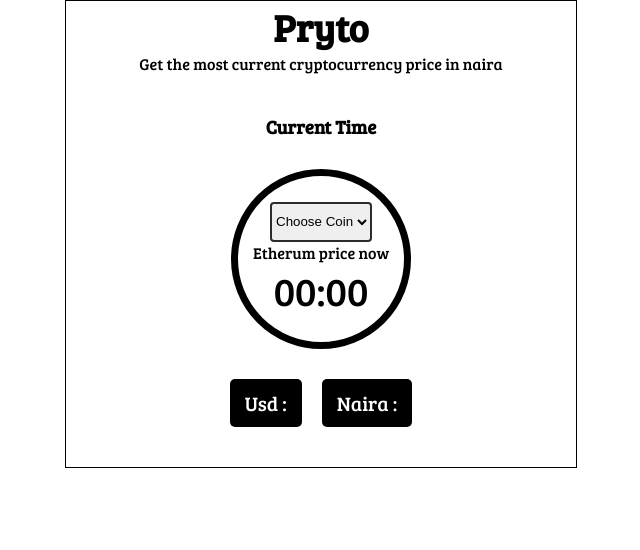
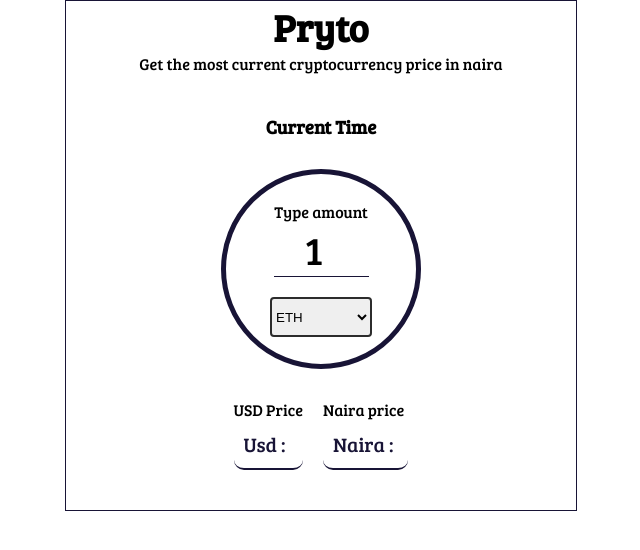
Before and after one commit to kodervine/Pryto-, a plain HTML site: page index.html in a window 1280 px wide. Shown: the whole page, without its empty margins (319-959 px from the left). Drawn offline with Linux system fonts and the light colour scheme; no server answers.

Commit message:
Now made the input number value to be multiplied bt the output on the screen

```diff
--- a/app.js
+++ b/app.js
@@ -1,65 +1,110 @@
 // Variables of select and converting the html collection to an array
-const coinsToExchange = document.getElementById('crypto-id').children;
-const coinIdArray = Array.from(coinsToExchange)
-console.log(coinIdArray[2].innerText)
-const selectCryptoId = document.getElementById('crypto-id');
-
+const coinsToExchange = document.getElementById("crypto-id").children;
+const coinIdArray = Array.from(coinsToExchange);
+console.log(coinIdArray[2].innerText);
+console.log(coinIdArray.selected);
+const selectCryptoId = document.getElementById("crypto-id");
 
 // Get bitcoin data from nomic
-const bitCoinData = "https://api.nomics.com/v1/currencies/ticker?key=23ac2761382825f70678666ea03f9ccdafe7bed4&ids=BTC,ETH,XRP&interval=1d,30d&convert=EUR&platform-currency=ETH&per-page=100&page=1";
+const bitCoinData =
+  "https://api.nomics.com/v1/currencies/ticker?key=23ac2761382825f70678666ea03f9ccdafe7bed4&ids=BTC,ETH,XRP&interval=1d,30d&convert=EUR&platform-currency=ETH&per-page=100&page=1";
 
 // Use async to fetch the bitcoin data
-setInterval(()=>{
-  async function getBitcoinFunction(){
-    const fetchData = await fetch(bitCoinData)
-    const data = await fetchData.json()
+// setInterval(() => {
+async function getBitcoinFunction() {
+  const fetchData = await fetch(bitCoinData);
+  const data = await fetchData.json();
 
-    const roundOffCryptoData = Math.round(data[0].price)
-    const bitCoinPrice = document.getElementById('bitcoin-price')
-    bitCoinPrice.innerText = roundOffCryptoData
+  const roundOffCryptoData = Math.round(data[0].price);
 
   // Show time
-    let timeToday = new Date;
-    // const timeToday = data[0].price_date;
-    const showDate = document.getElementById('show-date');
-    showDate.innerText = timeToday
-  }
-  getBitcoinFunction()
-}, 1000)
-
-// Convert from btc to currency
+  let timeToday = new Date();
+  const showDate = document.getElementById("show-date");
+  showDate.innerText = timeToday;
 
   // Currency conversion from exchangeAPI
-const access_key = 'VGNS7gpTo6o7errodHafToXucwtUhL6p';
-const from = 'USD';
-const to = 'NGN';
-const amount = 25;
+  const access_key = "VGNS7gpTo6o7errodHafToXucwtUhL6p";
+  const from = "USD";
+  const to = "NGN";
+  const amount = roundOffCryptoData;
 
   const myHeaders = new Headers();
   myHeaders.append("apikey", "VGNS7gpTo6o7errodHafToXucwtUhL6p");
 
   const requestOptions = {
-  method: 'GET',
-  redirect: 'follow',
-  headers: myHeaders
+    method: "GET",
+    redirect: "follow",
+    headers: myHeaders,
   };
 
   // Variable to append fetched conversion data to
   let fetchedData = {};
 
-fetch(`https://api.apilayer.com/exchangerates_data/convert?to=${to}&from=${from}&amount=${amount}`, requestOptions)
-  .then(response => response.text())
-  .then(result => console.log(fetchedData = result))
-  .catch(error => console.log('error', error));
+  fetch(
+    `https://api.apilayer.com/exchangerates_data/convert?to=${to}&from=${from}&amount=${amount}`,
+    requestOptions
+  )
+    .then((response) => response.text())
+    .then((result) => console.log((fetchedData = result)))
+    .catch((error) => console.log("error", error));
 
   // To delay until the fetch request has been made and convert to JS object : Display on screen
- setTimeout(()=>{
-  const convertData = JSON.parse(fetchedData)
+  setTimeout(() => {
+    const convertData = JSON.parse(fetchedData);
 
-  const nairaId = document.getElementById('naira-id');
-  const usdId = document.getElementById('usd-id');
+    const nairaId = document.getElementById("naira-id");
+    const usdId = document.getElementById("usd-id");
 
-  const roundOffNairaDecimal = Math.round(convertData.result)
-  nairaId.innerText = `Naira: ${roundOffNairaDecimal}`
-  usdId.innerText = `USD: $${amount}`
- }, 3000)
+    const roundOffDecimal = Math.round(convertData.result);
+
+    const getValueOfCoin = document.getElementById("input-coin").value;
+
+    // Multiply with the value from the number input
+    const multiplyInnerNairaText = roundOffDecimal * parseInt(getValueOfCoin);
+
+    const multiplyInnerDollarText = amount * parseInt(getValueOfCoin);
+    console.log(multiplyInnerNairaText);
+
+    nairaId.innerText = `N${multiplyInnerNairaText}`;
+    usdId.innerText = `$${multiplyInnerDollarText}`;
+  }, 3000);
+}
+getBitcoinFunction();
+// }, 4000);
+
+// Convert from btc to currency
+
+// // Currency conversion from exchangeAPI
+// const access_key = 'VGNS7gpTo6o7errodHafToXucwtUhL6p';
+// const from = 'USD';
+// const to = 'NGN';
+// const amount = roundOffCryptoData;
+
+// const myHeaders = new Headers();
+// myHeaders.append("apikey", "VGNS7gpTo6o7errodHafToXucwtUhL6p");
+
+// const requestOptions = {
+//   method: 'GET',
+//   redirect: 'follow',
+//   headers: myHeaders
+// };
+
+// // Variable to append fetched conversion data to
+// let fetchedData = {};
+
+// fetch(`https://api.apilayer.com/exchangerates_data/convert?to=${to}&from=${from}&amount=${amount}`, requestOptions)
+//   .then(response => response.text())
+//   .then(result => console.log(fetchedData = result))
+//   .catch(error => console.log('error', error));
+
+//   // To delay until the fetch request has been made and convert to JS object : Display on screen
+//  setTimeout(()=>{
+//   const convertData = JSON.parse(fetchedData)
+
+//   const nairaId = document.getElementById('naira-id');
+//   const usdId = document.getElementById('usd-id');
+
+//   const roundOffNairaDecimal = Math.round(convertData.result)
+//   nairaId.innerText = `Naira: ${roundOffNairaDecimal}`
+//   usdId.innerText = `USD: $${amount}`
+//  }, 3000)
--- a/index.html
+++ b/index.html
@@ -1,17 +1,18 @@
 <!DOCTYPE html>
 <html lang="en">
-
   <head>
-  <meta charset="UTF-8">
-  <meta http-equiv="X-UA-Compatible" content="IE=edge">
-  <meta name="viewport" content="width=device-width, initial-scale=1.0">
-  <link rel="stylesheet" href="style.css">
+    <meta charset="UTF-8" />
+    <meta http-equiv="X-UA-Compatible" content="IE=edge" />
+    <meta name="viewport" content="width=device-width, initial-scale=1.0" />
+    <link rel="icon" href="/images/logo-image.png" type="image/icon type" />
+    <link rel="stylesheet" href="style.css" />
     <script src="/app.js" defer></script>
-  <title>| Pryto | </title>
+    <title>| Pryto |</title>
   </head>
 
   <body>
     <header class="header">
+      <!-- <img src="/images/logo-image.png" alt=""> -->
       <h1>Pryto</h1>
       <p>Get the most current cryptocurrency price in naira</p>
     </header>
@@ -21,24 +22,29 @@
       <p id="show-date"></p>
       <!-- Circle to display the bitcoin -->
       <div class="price-circle">
+        <p>Type amount</p>
+        <input type="number" name="" id="input-coin" value="1" />
         <select name="crypto-id" id="crypto-id">
           <option value="">Choose Coin</option>
           <option value="ETH">BTC</option>
-        <option value="ETH">ETH</option>
+          <option value="ETH" selected>ETH</option>
           <option value="ETH">BNB</option>
           <option value="ETH">DOGE</option>
           <option value="ETH">ZEC</option>
         </select>
-      <p>Etherum price now</p>
-      <p id="bitcoin-price">00:00</p>
       </div>
 
       <!-- Price  -->
-    <section class="currency-price">
-        <p id="usd-id">Usd : </p>
-        <p id="naira-id">Naira : </p>
+      <section class="currency-price-container">
+        <div>
+          <p>USD Price</p>
+          <p id="usd-id" class="currency-price">Usd :</p>
+        </div>
+        <div>
+          <p>Naira price</p>
+          <p id="naira-id" class="currency-price">Naira :</p>
+        </div>
       </section>
     </main>
   </body>
-
 </html>
--- a/style.css
+++ b/style.css
@@ -1,4 +1,4 @@
-@import url('https://fonts.googleapis.com/css2?family=Bree+Serif&display=swap');
+@import url("https://fonts.googleapis.com/css2?family=Bree+Serif&display=swap");
 
 * {
   box-sizing: border-box;
@@ -6,12 +6,16 @@
   padding: 0;
 }
 
+:root {
+  --primary-bg-color: rgb(24, 20, 54);
+}
+
 body {
   width: 40%;
   margin: auto;
   background-color: white;
-  border: 1px solid black;
-  font-family: 'Bree Serif', serif;
+  border: 1px solid var(--primary-bg-color);
+  font-family: "Bree Serif", serif;
 }
 
 .header {
@@ -34,9 +38,9 @@ body {
 }
 
 .price-circle {
-  height: 180px;
-  width: 180px;
-  border: 7px solid black;
+  height: 200px;
+  width: 200px;
+  border: 5px solid var(--primary-bg-color);
   border-radius: 50%;
   margin: 30px;
   display: flex;
@@ -45,7 +49,7 @@ body {
   justify-content: center;
 }
 
-.price-circle > p:nth-of-type(2){
+.price-circle > p:nth-of-type(2) {
   font-size: 40px;
 }
 
@@ -55,23 +59,36 @@ body {
   border-radius: 4px;
   height: 40px;
   cursor: pointer;
+  margin-top: 20px;
 }
 
-.currency-price{
+#input-coin {
+  width: 50%;
+  font-size: 40px;
+  border: none;
+  border-bottom: 1px solid var(--primary-bg-color);
+  cursor: pointer;
+  font-weight: 500;
+  font-family: "Bree Serif", serif;
+  text-align: center;
+}
+
+.currency-price-container {
   display: flex;
   gap: 20px;
 }
 
-.currency-price > p{
-  background-color: black;
-  color: white;
-  padding: 10px 15px;
-  border-radius: 5px;
+.currency-price {
+  color: var(--primary-bg-color);
+  /* color: white; */
+  padding: 10px 15px 10px 10px;
+  border-bottom: 2px solid var(--primary-bg-color);
+  border-radius: 10px;
   font-size: 20px;
-  cursor:copy;
+  cursor: copy;
 }
 
-@media(max-width: 798px){
+@media (max-width: 798px) {
   body {
     width: 90%;
   }
```
Also changed, not shown: images/logo-image.png (added). Lines whose indentation alone changed are shown as unchanged.
